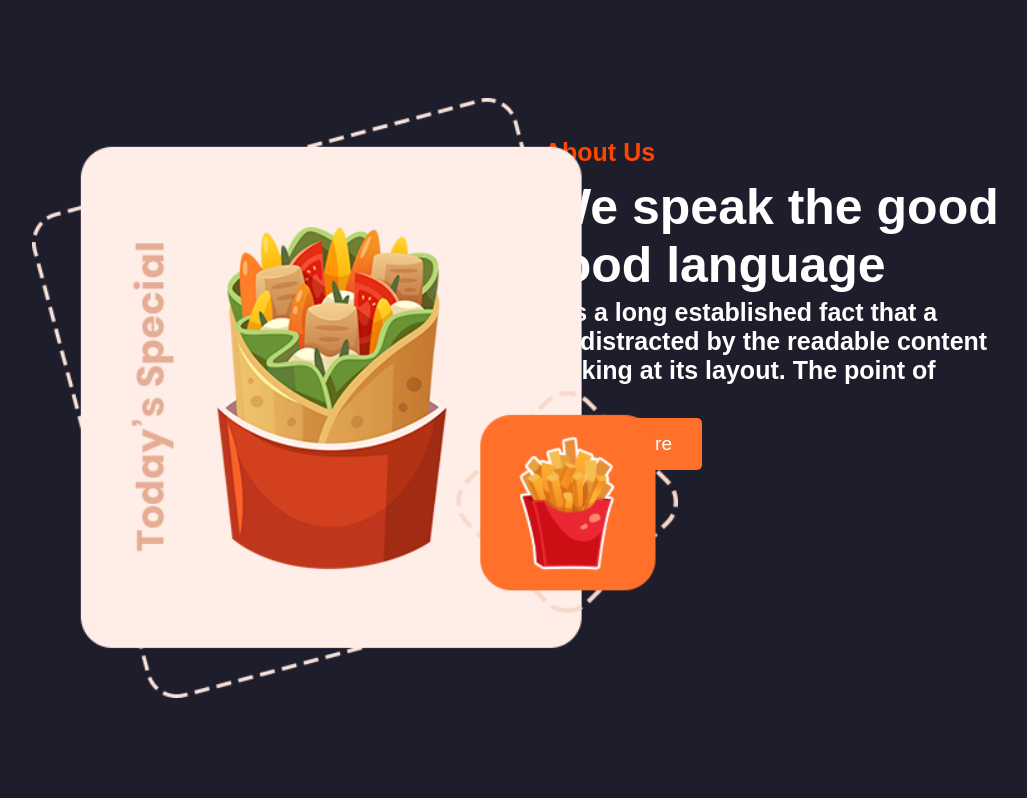
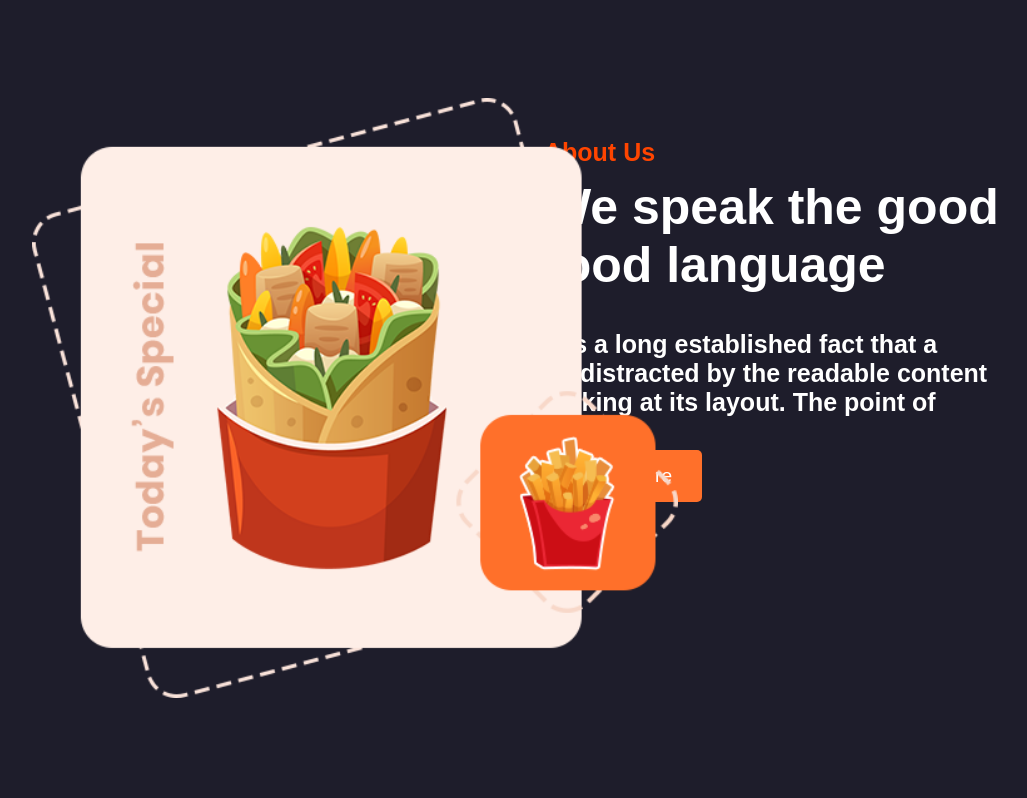
Before and after one commit to Nico115-dev/Web-Hamburguesas, a plain HTML site: page index.html in a window 1280 px wide. Shown: the part 902-1700 px from the top of the page, without its empty margins (96-1123 px from the left). Drawn offline with Linux system fonts and the light colour scheme; a web font is replaced by a local one.

Commit message:
feat: :sparkles: Improve Code

```diff
--- a/css/styles.css
+++ b/css/styles.css
@@ -149,7 +149,7 @@
     transition: background-color 0.3s, color 0.3s;
     margin-top: 20px;
     position: absolute;
-    top: 165%;
+    top: 169%;
     margin: 0%;
     left: 50%;
 }
@@ -179,7 +179,7 @@
 }
 
 .about1 h2 {
-    top: 150%;
+    top: 154%;
     margin: 0%;
     position: absolute;
     color: white;
```
